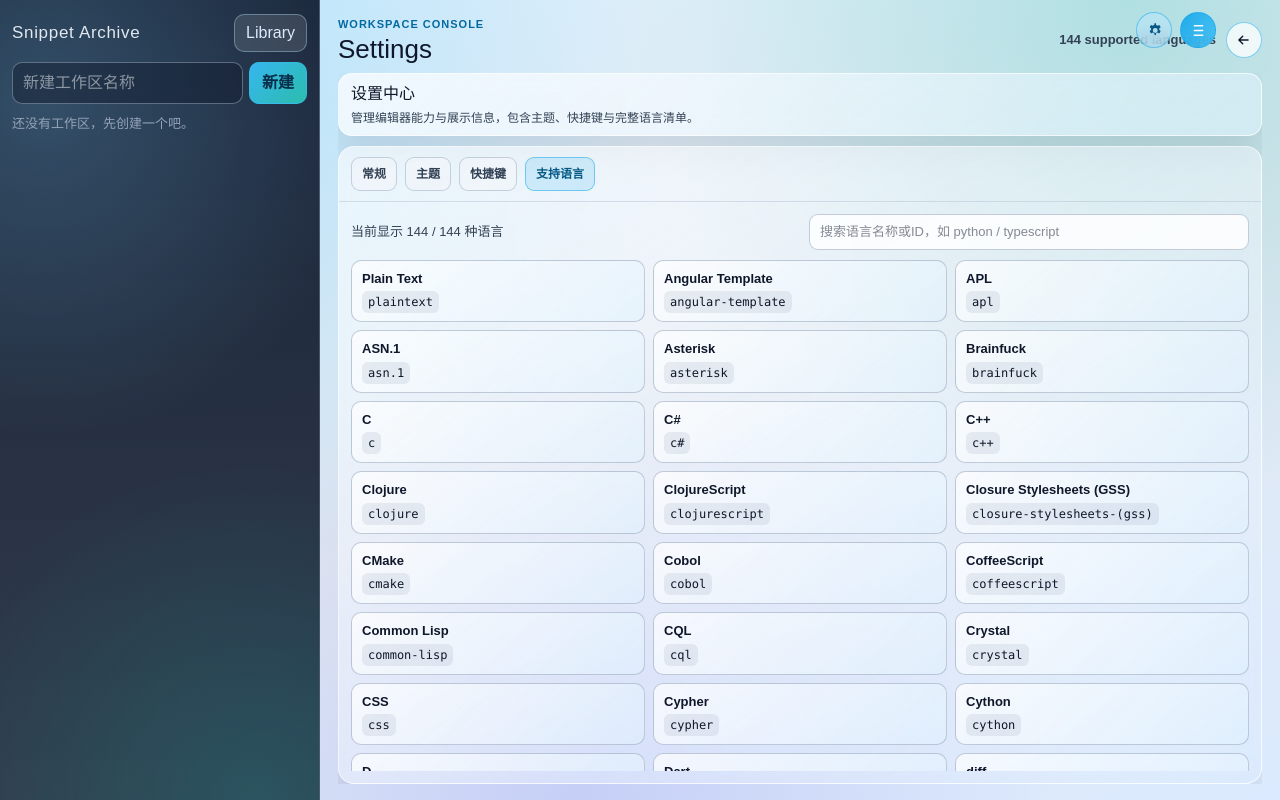
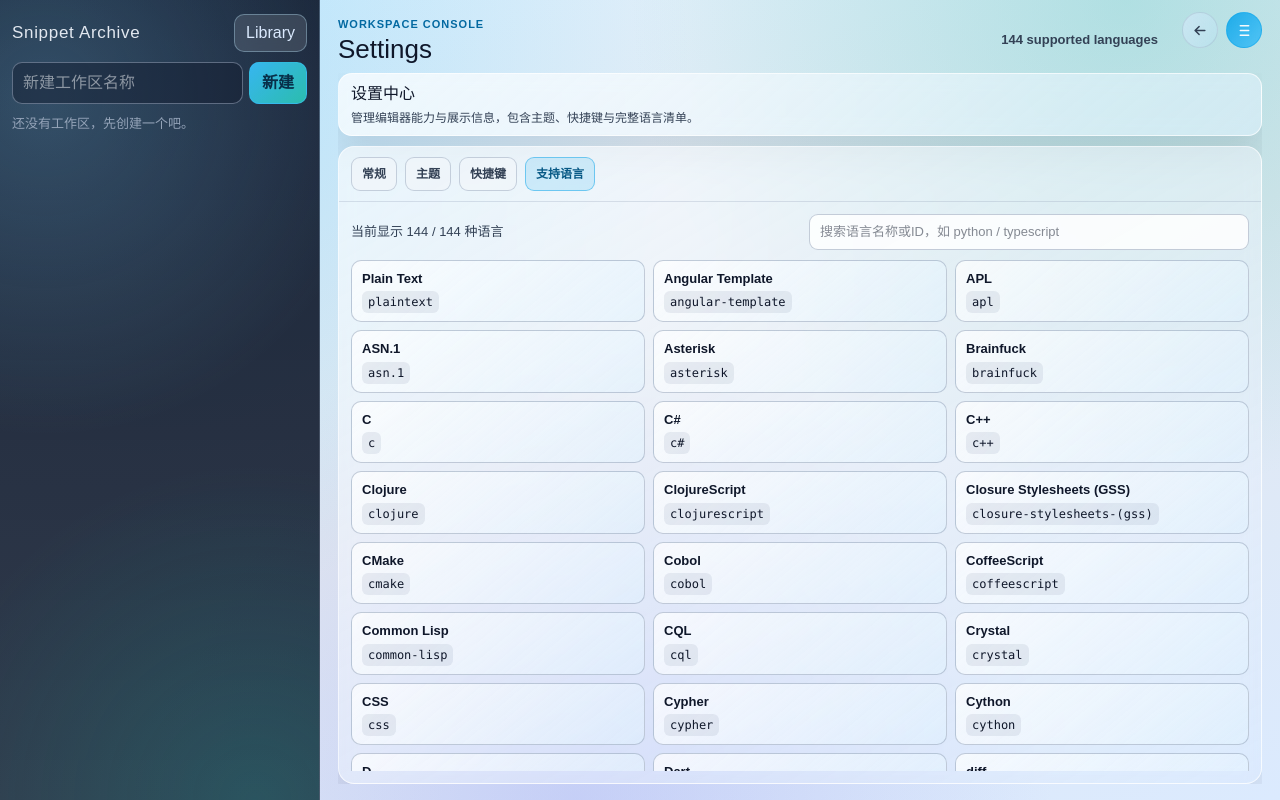
Before and after one commit to suyh1/snippet-archive-web, a Vue app in the folder apps/frontend/: page /settings in a window 1280 px wide. Built offline with nearby package versions, Linux system fonts and the light colour scheme.

Commit message:
fix(ui): unify top-right actions and harden geometry checks

```diff
--- a/apps/frontend/src/App.vue
+++ b/apps/frontend/src/App.vue
@@ -529,30 +529,6 @@ watch(editorTheme, (theme) => {
   window.localStorage.setItem('editor-theme', theme)
 })
 
-function openSettings() {
-  if (props.mode === 'settings') {
-    return
-  }
-
-  void runWithUnsavedGuard(() => {
-    if (router) {
-      void router.push('/settings')
-      return
-    }
-
-    window.location.assign('/settings')
-  })
-}
-
-function backToWorkspaceView() {
-  if (router) {
-    void router.push('/workspace')
-    return
-  }
-
-  window.location.assign('/workspace')
-}
-
 function switchSettingsTab(tab: SettingsTab) {
   settingsTab.value = tab
 }
@@ -1115,36 +1091,6 @@ onBeforeUnmount(() => {
           <p class="meta">
             {{ headerMetaText }}
           </p>
-          <button
-            v-if="isSettingsView"
-            type="button"
-            class="head-action-icon"
-            data-testid="back-to-workspace"
-            aria-label="返回工作台"
-            title="返回工作台"
-            @click="backToWorkspaceView"
-          >
-            <svg viewBox="0 0 20 20" aria-hidden="true">
-              <path d="M7.8 4.6a.9.9 0 0 1 1.3 1.2L5.8 9.1h9.3a.9.9 0 1 1 0 1.8H5.8l3.3 3.3a.9.9 0 0 1-1.3 1.2L3 10.6a.9.9 0 0 1 0-1.2l4.8-4.8Z" />
-            </svg>
-            <span class="sr-only">返回工作台</span>
-          </button>
-          <button
-            v-else
-            type="button"
-            class="head-action-icon"
-            data-testid="open-settings"
-            aria-label="打开设置"
-            title="打开设置"
-            @click="openSettings"
-          >
-            <svg viewBox="0 0 20 20" aria-hidden="true">
-              <path
-                d="M9.9 2.2a.9.9 0 0 1 1.8 0l.2 1.4a6.8 6.8 0 0 1 1.8.8l1.2-.7a.9.9 0 0 1 1.2.3l.9 1.5a.9.9 0 0 1-.3 1.2l-1.1.7a7.6 7.6 0 0 1 0 2l1.1.7a.9.9 0 0 1 .3 1.2l-.9 1.5a.9.9 0 0 1-1.2.3l-1.2-.7a6.8 6.8 0 0 1-1.8.8l-.2 1.4a.9.9 0 0 1-1.8 0l-.2-1.4a6.8 6.8 0 0 1-1.8-.8l-1.2.7a.9.9 0 0 1-1.2-.3l-.9-1.5a.9.9 0 0 1 .3-1.2l1.1-.7a7.6 7.6 0 0 1 0-2l-1.1-.7a.9.9 0 0 1-.3-1.2l.9-1.5a.9.9 0 0 1 1.2-.3l1.2.7a6.8 6.8 0 0 1 1.8-.8l.2-1.4Zm1 4.9a2.9 2.9 0 1 0 0 5.8 2.9 2.9 0 0 0 0-5.8Z"
-              />
-            </svg>
-            <span class="sr-only">打开设置</span>
-          </button>
         </div>
       </header>
 
@@ -1760,6 +1706,8 @@ onBeforeUnmount(() => {
   display: inline-flex;
   align-items: center;
   gap: 10px;
+  /* Leave room for shell-level fixed icons at top-right to avoid text overlap. */
+  padding-right: 104px;
 }
 
 .eyebrow {
@@ -1783,38 +1731,6 @@ h2 {
   color: var(--theme-text-secondary);
   font-size: 13px;
   font-weight: 600;
-}
-
-.head-action-icon {
-  width: 36px;
-  height: 36px;
-  border: 1px solid var(--theme-accent-primary-button-border);
-  background: var(--theme-surface-ghost-button-background);
-  color: var(--theme-text-primary);
-  border-radius: 999px;
-  padding: 0;
-  cursor: pointer;
-  display: inline-flex;
-  align-items: center;
-  justify-content: center;
-}
-
-.head-action-icon svg {
-  width: 16px;
-  height: 16px;
-  fill: currentColor;
-}
-
-.sr-only {
-  position: absolute;
-  width: 1px;
-  height: 1px;
-  padding: 0;
-  margin: -1px;
-  overflow: hidden;
-  clip: rect(0, 0, 0, 0);
-  white-space: nowrap;
-  border: 0;
 }
 
 .error-banner {
@@ -2585,6 +2501,7 @@ h2 {
   .content-head-actions {
     width: 100%;
     justify-content: space-between;
+    padding-right: 64px;
   }
 
   .editor-head {
--- a/apps/frontend/src/ShellApp.vue
+++ b/apps/frontend/src/ShellApp.vue
@@ -38,6 +38,8 @@ const quickCaptureSubmitDisabled = computed(() => {
 function isActive(path: string) {
   return route.path === path
 }
+
+const isSettingsRoute = computed(() => route.path === '/settings')
 
 function buildQuickCaptureNameSeed() {
   return `quick-capture-${Date.now().toString(36).slice(-5)}`
@@ -204,6 +206,10 @@ async function submitQuickCapture() {
   }
 }
 
+function navigateToWorkspace() {
+  void router.push('/workspace')
+}
+
 function handleGlobalQuickCaptureShortcut(event: KeyboardEvent) {
   if (event.key === 'Escape') {
     if (quickCaptureOpen.value) {
@@ -295,8 +301,22 @@ onBeforeUnmount(() => {
       ref="topActionsRef"
       class="route-shell-top-actions"
     >
+      <button
+        v-if="isSettingsRoute"
+        type="button"
+        class="route-shell-icon-action"
+        data-testid="back-to-workspace"
+        aria-label="返回工作台"
+        title="返回工作台"
+        @click="navigateToWorkspace"
+      >
+        <svg viewBox="0 0 20 20" aria-hidden="true">
+          <path d="M7.8 4.6a.9.9 0 0 1 1.3 1.2L5.8 9.1h9.3a.9.9 0 1 1 0 1.8H5.8l3.3 3.3a.9.9 0 0 1-1.3 1.2L3 10.6a.9.9 0 0 1 0-1.2l4.8-4.8Z" />
+        </svg>
+      </button>
       <RouterLink
-        data-testid="nav-settings"
+        v-else
+        data-testid="open-settings"
         class="route-shell-icon-action"
         :class="{ active: isActive('/settings') }"
         to="/settings"
@@ -309,7 +329,6 @@ onBeforeUnmount(() => {
           />
         </svg>
       </RouterLink>
-
       <button
         type="button"
         class="route-shell-icon-action primary"
@@ -547,14 +566,16 @@ onBeforeUnmount(() => {
 .route-shell-top-actions {
   position: fixed;
   top: 12px;
-  right: 64px;
+  right: 18px;
   z-index: 25;
   display: inline-flex;
   align-items: center;
   gap: 8px;
+  min-height: 36px;
 }
 
 .route-shell-icon-action {
+  box-sizing: border-box;
   width: 36px;
   height: 36px;
   border: 1px solid var(--theme-surface-statusbar-border);
@@ -568,6 +589,9 @@ onBeforeUnmount(() => {
   cursor: pointer;
   text-decoration: none;
   padding: 0;
+  line-height: 1;
+  appearance: none;
+  -webkit-appearance: none;
 }
 
 .route-shell-icon-action svg {
@@ -728,7 +752,7 @@ onBeforeUnmount(() => {
   }
 
   .route-shell-top-actions {
-    right: 52px;
+    right: 12px;
     top: 10px;
   }
 }
```
Also changed, not shown: 3 other files (tests, documents, lock files or other folders).
